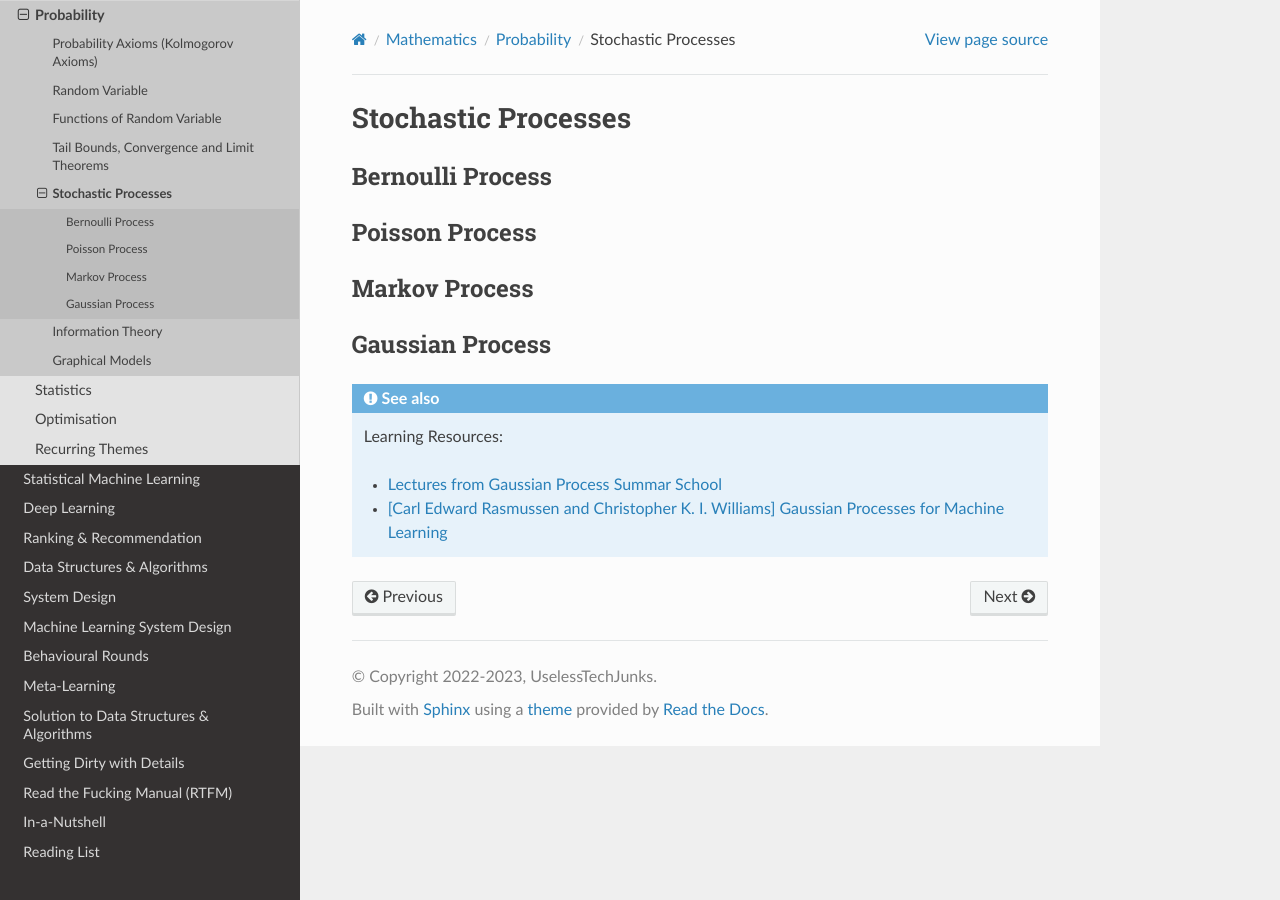
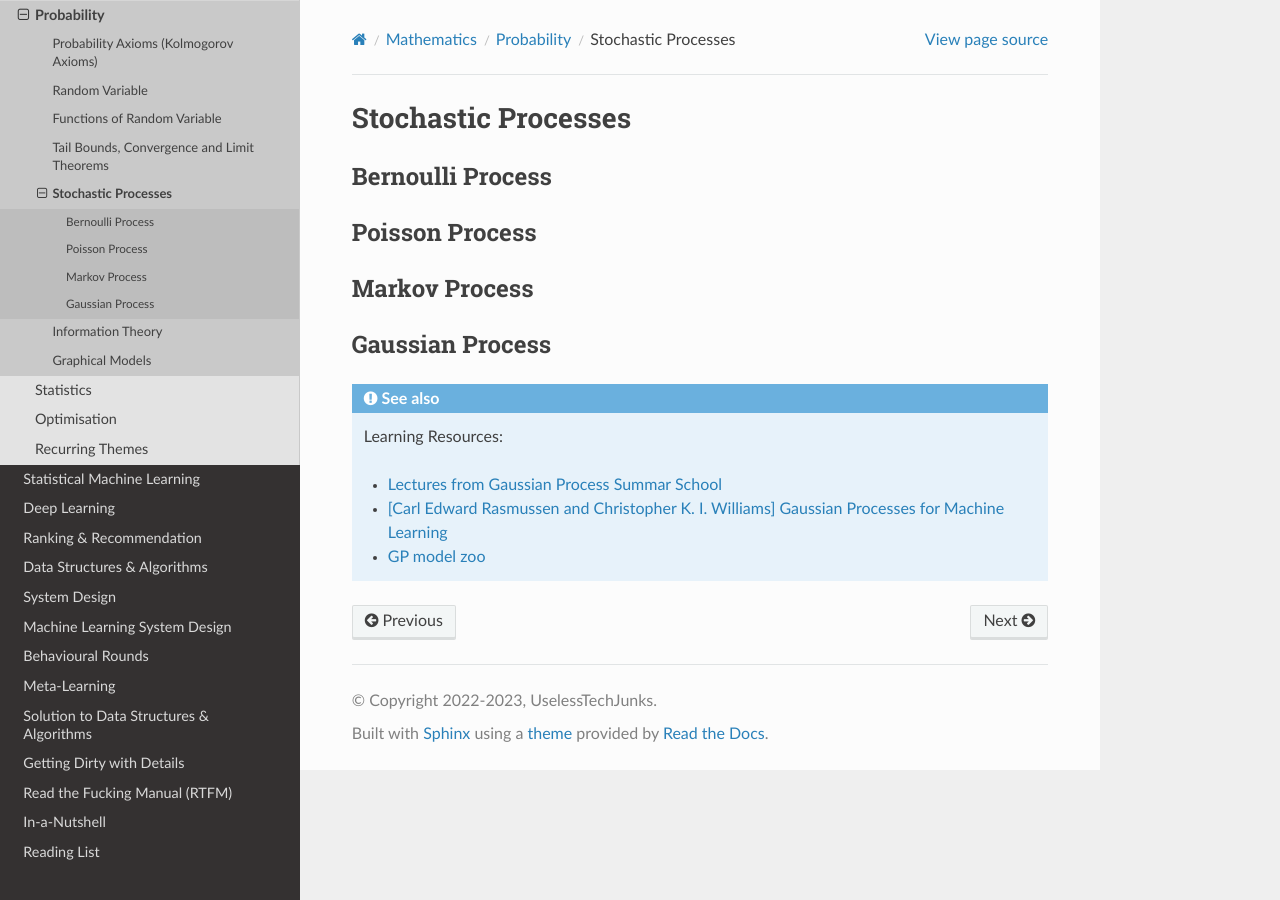
Before and after one commit to uselesstechjunks/leetcode, a Sphinx documentation site: the page built from docs/source/math/prob/stochastic.rst, in a window 1280 px wide. Built offline with Sphinx 7.4.7 and the Read the Docs theme 2.0.0, drawn with Linux system fonts in a browser that asks for light colours.

Commit message:
Update stochastic.rst

```diff
--- a/docs/source/math/prob/stochastic.rst
+++ b/docs/source/math/prob/stochastic.rst
@@ -24,3 +24,4 @@ Gaussian Process
 
   * `Lectures from Gaussian Process Summar School <https://gpss.cc/gpss23/program>`_
   * `[Carl Edward Rasmussen and Christopher K. I. Williams] Gaussian Processes for Machine Learning <https://gaussianprocess.org/gpml/>`_
+  * `GP model zoo <https://jejjohnson.github.io/gp_model_zoo/#/literature>`_
```
